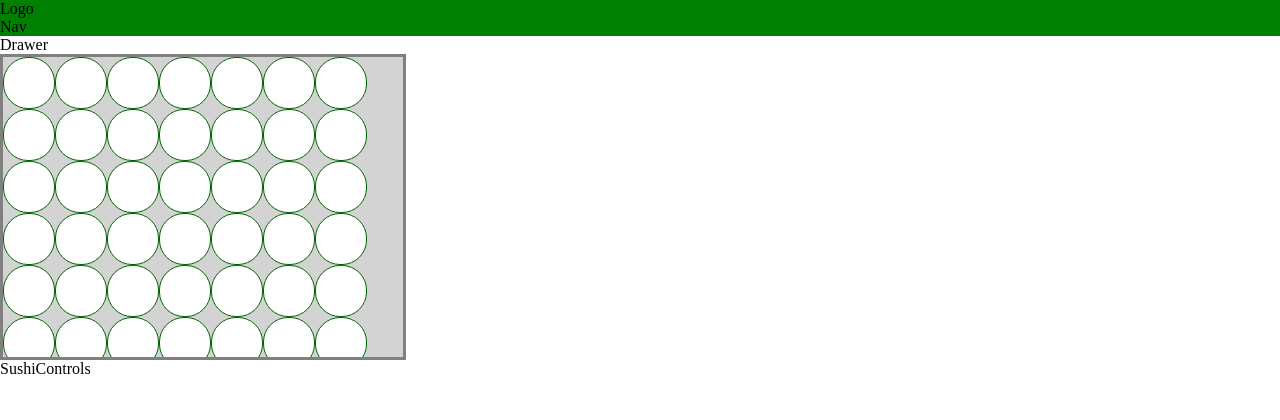
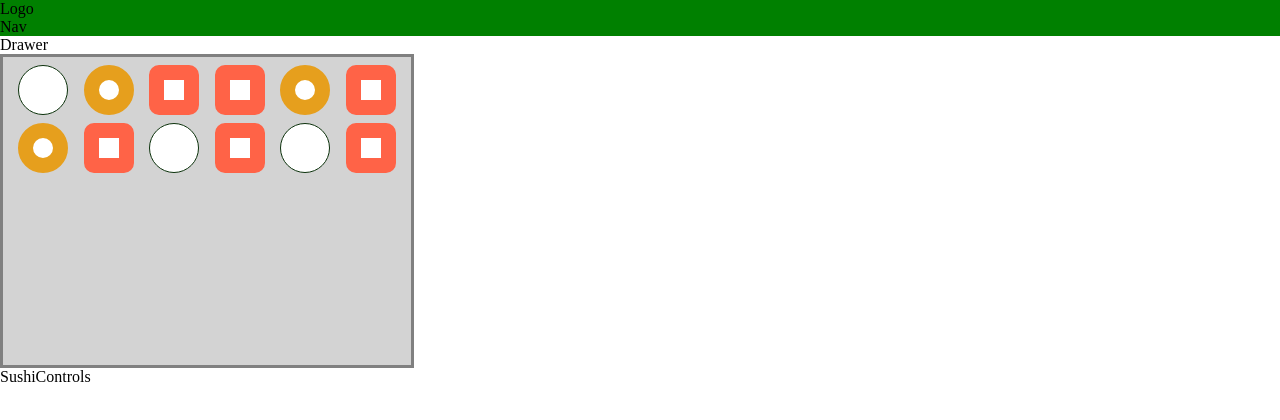
Before and after one commit to TursunbaevaAyana/trifle-builder, a React (Create React App) app: page / in a window 1280 px wide. Shown: the top 420 px of the page. Built offline with nearby package versions, Linux system fonts and the light colour scheme.

Commit message:
Stylized sushi types

```diff
--- a/src/components/SushiBuilder/SushiKit/Sushi/Sushi.js
+++ b/src/components/SushiBuilder/SushiKit/Sushi/Sushi.js
@@ -1,7 +1,26 @@
 import React from 'react';
 import classes from './Sushi.module.css';
 
-export default () => (
-  <div className={classes.Sushi}>
-  </div>
-);
+export default ({ type }) => {
+  const sushiClasses = [classes.Sushi];
+
+  switch (type) {
+    case 'salmon-roll':
+      sushiClasses.push(classes.salmonRoll);
+      break;
+
+    case 'tuna-roll':
+      sushiClasses.push(classes.tunaRoll);
+      break;
+
+    case 'maki':
+    default:
+      sushiClasses.push(classes.maki);
+      break;
+  }
+
+  return (
+    <div className={sushiClasses.join(' ')}>
+    </div>
+  );
+};
--- a/src/components/SushiBuilder/SushiKit/Sushi/Sushi.module.css
+++ b/src/components/SushiBuilder/SushiKit/Sushi/Sushi.module.css
@@ -1,7 +1,23 @@
 .Sushi {
   width: 50px;
   height: 50px;
-  border-radius: 25px;
-  border: 1px solid darkgreen;
+  box-sizing: border-box;
+
+  margin-right: .5rem;
+  margin-bottom: .5rem;
+}
+.salmonRoll {
+  border-radius: 100%;
+  border: 15px solid rgb(230, 159, 29);
   background-color: white;
 }
+.tunaRoll {
+  border-radius: 20%;
+  border: 15px solid tomato;
+  background-color: white;
+}
+.maki {
+  border-radius: 100%;
+  border: 1px solid rgb(12, 50, 12);
+  background-color: white;
+}
--- a/src/components/SushiBuilder/SushiKit/SushiKit.js
+++ b/src/components/SushiBuilder/SushiKit/SushiKit.js
@@ -4,71 +4,17 @@ import classes from './SushiKit.module.css';
 
 export default () => (
   <div className={classes.SushiKit}>
-    <Sushi />
-    <Sushi />
-    <Sushi />
-    <Sushi />
-    <Sushi />
-    <Sushi />
-    <Sushi />
-    <Sushi />
-    <Sushi />
-    <Sushi />
-    <Sushi />
-    <Sushi />
-    <Sushi />
-    <Sushi />
-    <Sushi />
-    <Sushi />
-    <Sushi />
-    <Sushi />
-    <Sushi />
-    <Sushi />
-    <Sushi />
-    <Sushi />
-    <Sushi />
-    <Sushi />
-    <Sushi />
-    <Sushi />
-    <Sushi />
-    <Sushi />
-    <Sushi />
-    <Sushi />
-    <Sushi />
-    <Sushi />
-    <Sushi />
-    <Sushi />
-    <Sushi />
-    <Sushi />
-    <Sushi />
-    <Sushi />
-    <Sushi />
-    <Sushi />
-    <Sushi />
-    <Sushi />
-    <Sushi />
-    <Sushi />
-    <Sushi />
-    <Sushi />
-    <Sushi />
-    <Sushi />
-    <Sushi />
-    <Sushi />
-    <Sushi />
-    <Sushi />
-    <Sushi />
-    <Sushi />
-    <Sushi />
-    <Sushi />
-    <Sushi />
-    <Sushi />
-    <Sushi />
-    <Sushi />
-    <Sushi />
-    <Sushi />
-    <Sushi />
-    <Sushi />
-    <Sushi />
-    <Sushi />
+    <Sushi type="maki" />
+    <Sushi type="salmon-roll" />
+    <Sushi type="tuna-roll" />
+    <Sushi type="tuna-roll" />
+    <Sushi type="salmon-roll" />
+    <Sushi type="tuna-roll" />
+    <Sushi type="salmon-roll" />
+    <Sushi type="tuna-roll" />
+    <Sushi type="maki" />
+    <Sushi type="tuna-roll" />
+    <Sushi type="maki" />
+    <Sushi type="tuna-roll" />
   </div>
 );
--- a/src/components/SushiBuilder/SushiKit/SushiKit.module.css
+++ b/src/components/SushiBuilder/SushiKit/SushiKit.module.css
@@ -3,10 +3,13 @@
   background-color: lightgray;
   width: 400px;
   height: 300px;
+  padding-top: .5rem;
+  padding-left: .5rem;
 
   display: flex;
   flex-flow: row wrap;
   align-content: flex-start;
+  justify-content: space-evenly;
 
   overflow: hidden;
 }
```
